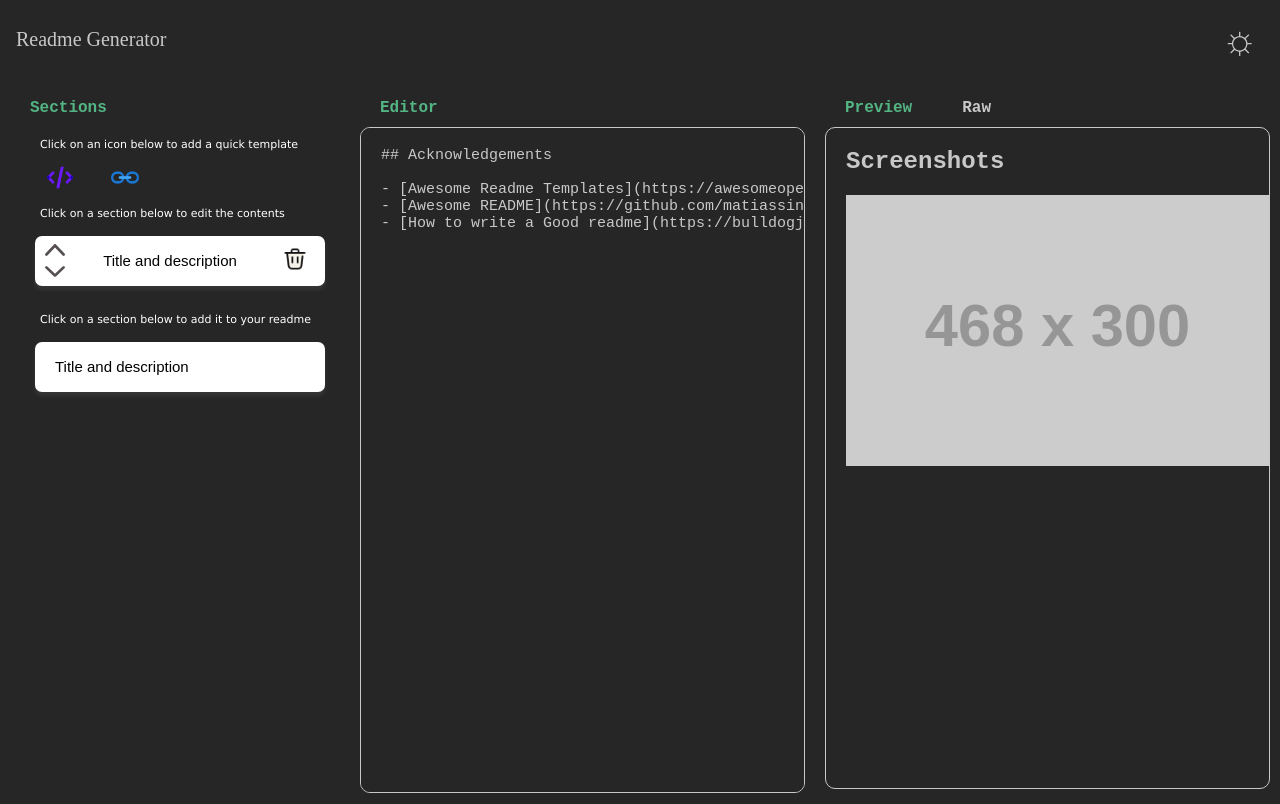
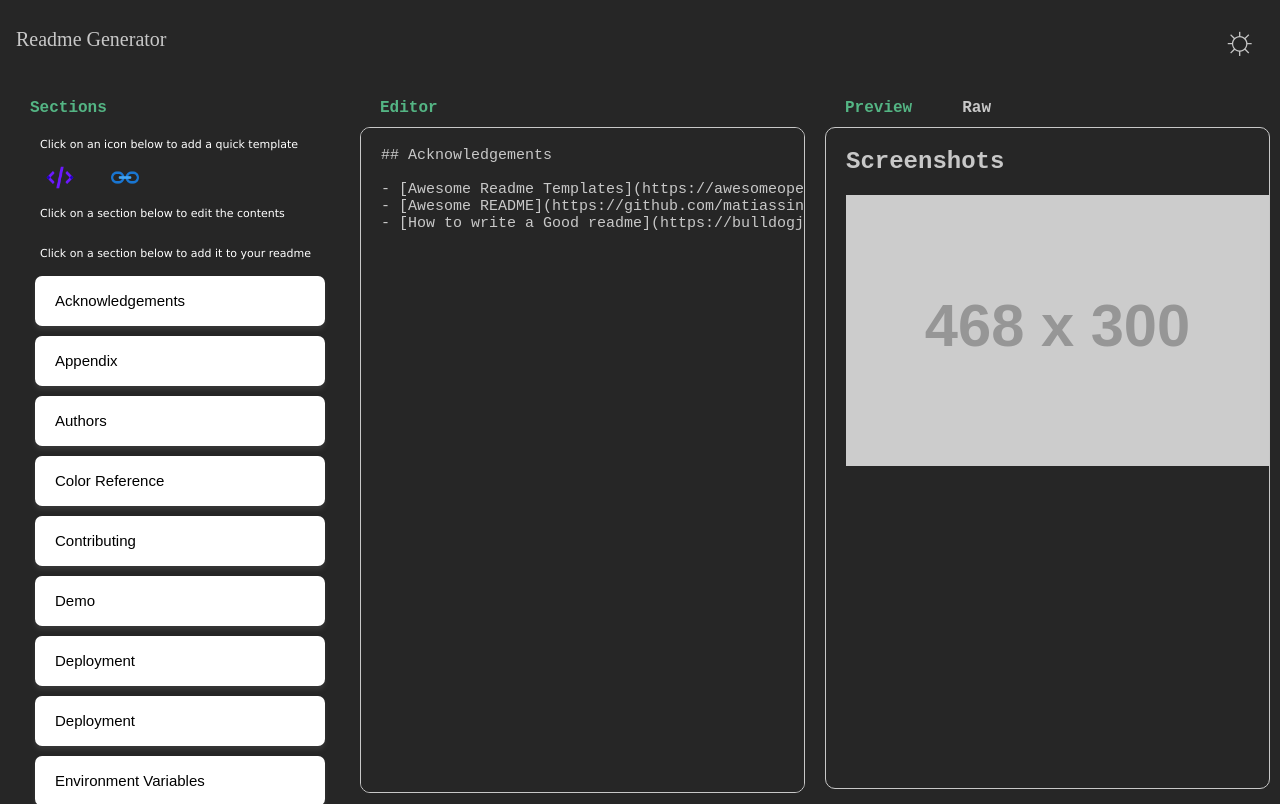
Before and after one commit to ksaswin/Readme-gen, a Vue app: page / in a window 1280 px wide. Built offline with nearby package versions, Linux system fonts and the light colour scheme.

Commit message:
Added loop to display all sections and move from available section to used section.

```diff
--- a/src/components/AllSections.vue
+++ b/src/components/AllSections.vue
@@ -27,7 +27,7 @@
         Click on a section below to edit the contents
       </p>
       <ul class="section-name used">
-        <li>
+        <li v-for="section in usedSections" :key="section.id">
           <button class="section-btn">
             <div class="change-order">
               <img
@@ -41,7 +41,9 @@
                 class="arrow-icon"
               />
             </div>
-            <p class="section-title">Title and description</p>
+            <p class="section-title">
+              {{ section.name }}
+            </p>
             <div class="section-right">
               <img
                 src="@/assets/icons/delete.png"
@@ -58,9 +60,11 @@
         Click on a section below to add it to your readme
       </p>
       <ul class="section-name available">
-        <li>
-          <button class="section-btn">
-            <p class="available-title">Title and description</p>
+        <li v-for="section in availableSections" :key="section.id">
+          <button class="section-btn" @click="moveToUsed(section)">
+            <p class="available-title">
+              {{ section.name }}
+            </p>
           </button>
         </li>
       </ul>
@@ -79,10 +83,22 @@ export default {
   data() {
     return {
       sections,
+      usedSections: [],
+      availableSections: [...sections],
       darkText: {
         color: "black",
       },
     };
+  },
+  methods: {
+    moveToUsed(section) {
+      for (let i = 0; i < this.availableSections.length; i++) {
+        if (section.id === this.availableSections[i].id) {
+          this.availableSections.splice(i, 1);
+        }
+      }
+      this.usedSections.push(section);
+    },
   },
 };
 </script>
@@ -148,6 +164,7 @@ li {
   height: 50px;
   width: 290px;
   cursor: pointer;
+  margin-bottom: 10px;
 }
 
 .change-order {
--- a/src/defaults.js
+++ b/src/defaults.js
@@ -33,7 +33,7 @@ Any additional information goes here
   },
   {
     id: 4,
-    name: "",
+    name: "Color Reference",
     content: `## Color Reference
 
 | Color             | Hex                                                                |
```
